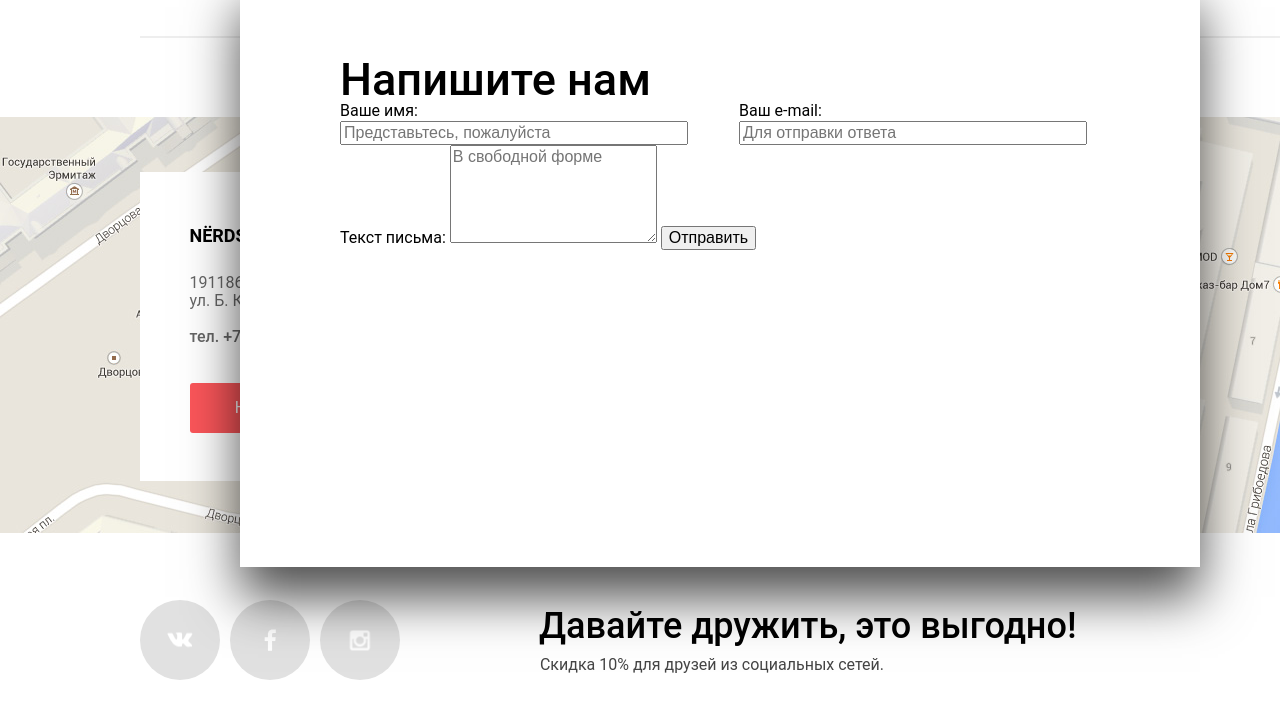
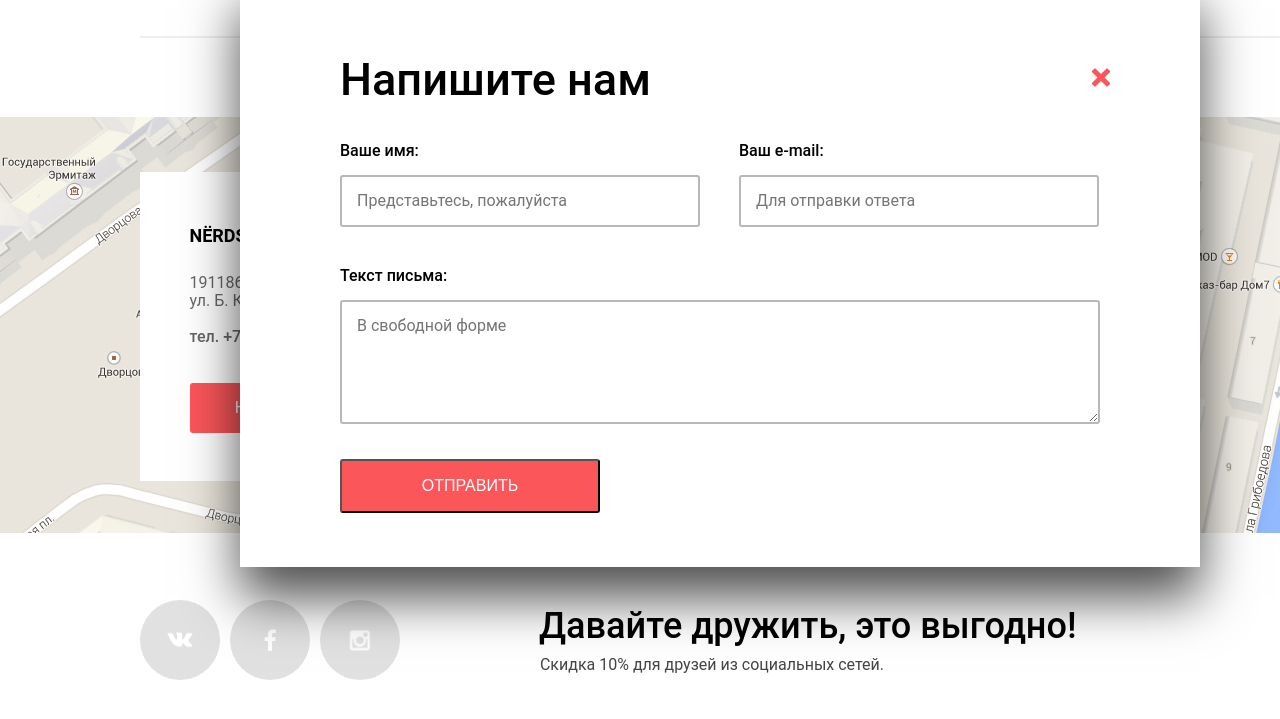
Before and after one commit to turov/nerds, a plain HTML site: page index.html in a window 1280 px wide. Shown: the part 1726-2445 px from the top of the page. Drawn offline with Linux system fonts and the light colour scheme; a web font is replaced by a local one.

Commit message:
остались скрипты и решить пару проблем

```diff
--- a/css/style.css
+++ b/css/style.css
@@ -440,7 +440,9 @@ a {
     box-shadow: inset 0 3px 0 -1px #c13135;
 }
 
-.popup {
+/* Всплывающая форма */
+
+.modal-content {
     position: absolute;
     content: "";
     top: -140px;
@@ -465,6 +467,7 @@ a {
     font-weight: 500;
     color: black;
     margin-top: 80px;
+    margin-bottom: 40px;
 }
 
 .name,
@@ -479,21 +482,133 @@ a {
 
 .name label {
     display: block;
+    font-family: "Roboto", Arial, sans-serif;
+    line-height: 18px;
+    font-size: 16px;
+    font-weight: 500;
+    margin-bottom: 15px;
 }
 
 .name input {
     display: block;
-    width: 340px;
+    box-sizing: border-box;
+    width: 360px;
+    border: 2px solid #b8b8b8;
+    border-radius: 3px;
+    padding: 15px 15px;
+    font-family: "Roboto", Arial, sans-serif;
+    line-height: 18px;
+    font-size: 16px;
+    font-weight: 400;
+    color: #444444;
 }
 
 .mail label {
     display: block;
+    font-family: "Roboto", Arial, sans-serif;
+    line-height: 18px;
+    font-size: 16px;
+    font-weight: 500;
+    margin-bottom: 15px;
 }
 
 .mail input {
     display: block;
-    width: 340px;
+    box-sizing: border-box;
+    width: 360px;
+    border: 2px solid #b8b8b8;
+    border-radius: 3px;
+    padding: 15px 15px;
+    font-family: "Roboto", Arial, sans-serif;
+    line-height: 18px;
+    font-size: 16px;
+    font-weight: 400;
+    color: #444444;
 }
+
+.letter-area label {
+    display: block;
+    font-family: "Roboto", Arial, sans-serif;
+    line-height: 18px;
+    font-size: 16px;
+    font-weight: 500;
+    margin-bottom: 15px;
+    margin-top: 40px;
+}
+
+.letter-area textarea {
+    box-sizing: border-box;
+    width: 760px;
+    border: 2px solid #b8b8b8;
+    border-radius: 3px;
+    padding: 15px 15px;
+    font-family: "Roboto", Arial, sans-serif;
+    line-height: 18px;
+    font-size: 16px;
+    font-weight: 400;
+    color: #444444;
+    margin-bottom: 30px;
+}
+
+.feedback .btn {
+    display: block;
+    box-sizing: border-box;
+    width: 260px;
+    padding: 16px 0;
+    line-height: 18px;
+    font-size: 16px;
+    color: white;
+    text-transform: uppercase;
+    text-align: center;
+    text-decoration: none;
+    background: #fb565a;
+    border-radius: 3px;
+}
+
+.feedback .btn:hover {
+    background: #e74246;
+}
+
+/* проблема */
+
+.feedback .btn:active {
+    background: #d7373b;
+    box-shadow: inset 0 3px 0 -1px #c13135;
+}
+
+.modal-content-close {
+    position: absolute;
+    top: 88px;
+    right: 90px;
+    width: 22px;
+    height: 22px;
+    font-size: 0;
+    border: 0;
+    cursor: pointer;
+    background: transparent;
+}
+
+.modal-content-close::before, .modal-content-close::after {
+    content: "";
+    position: absolute;
+    top: 10px;
+    left: 2px;
+    width: 22px;
+    height: 5px;
+    background-color: #fb565a;
+    border-radius: 1px;
+    opacity: 1;
+}
+
+.modal-content-close::before {
+    transform: rotate(45deg);
+}
+
+.modal-content-close::after {
+    transform: rotate(-45deg);
+}
+
+/* footer */
 
 .main-footer {
     margin-top: 67px;
--- a/index.html
+++ b/index.html
@@ -151,7 +151,8 @@
         <a class="btn" href="#">Напишите нам</a>
     </div>
 
-    <div class="popup">
+    <div class="modal-content">
+        <button class="modal-content-close" type="button" title="Закрыть">Закрыть</button>
         <form class="feedback" action="/echo" method="post">
             <legend>Напишите нам</legend>
             <div class="name">
@@ -160,8 +161,10 @@
             <div class="mail">
                 <label for="mail">Ваш e-mail:</label><input type="text" name="mail" id="mail" value="" placeholder="Для отправки ответа">
             </div>
+            <div class="letter-area">
             <label for="letter">Текст письма:</label>
             <textarea rows="5" name="letter" id="letter" placeholder="В свободной форме"></textarea>
+            </div>
             <button type="submit" class="btn">Отправить</button>
         </form>
     </div>
```
Also changed, not shown: js/script.js (added, +49 -0 lines).
